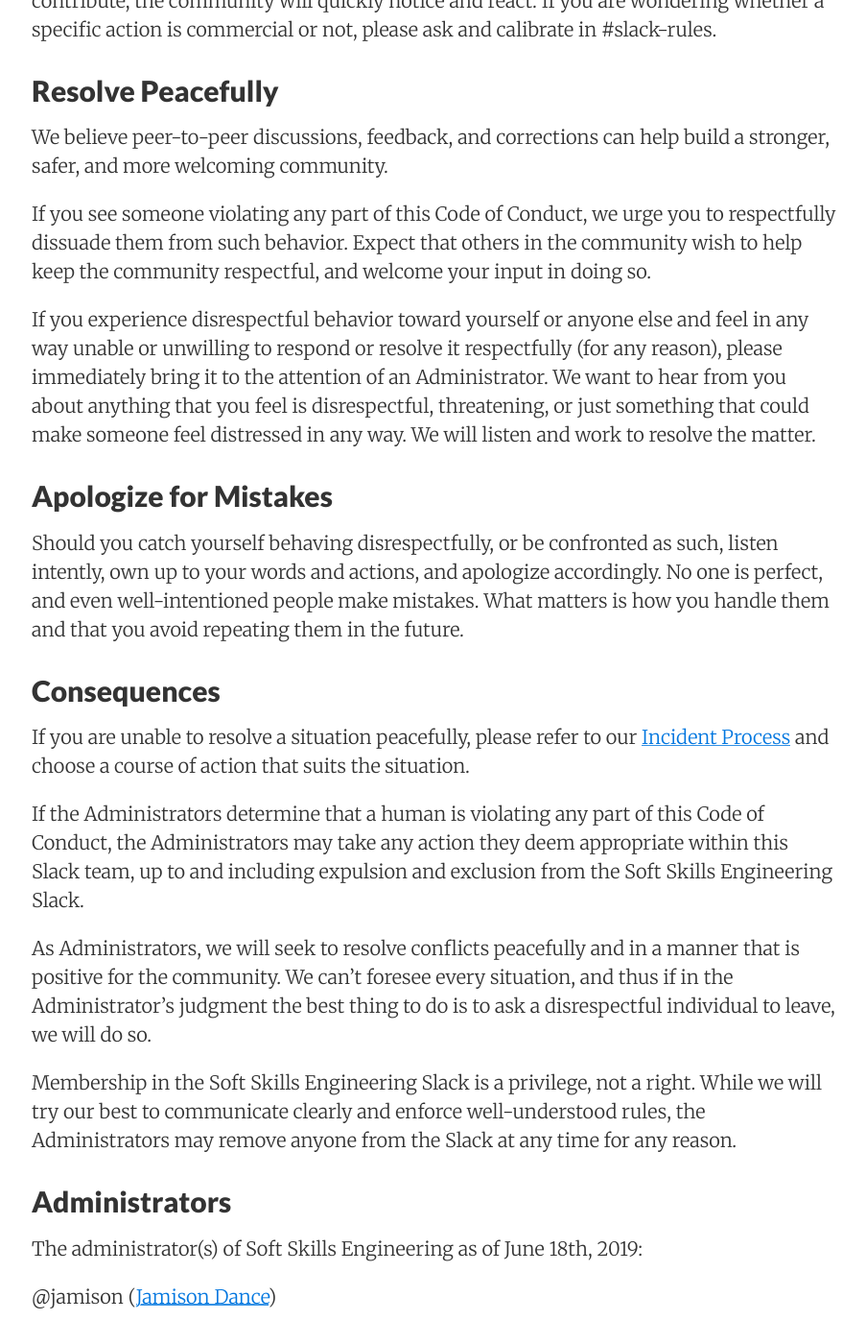
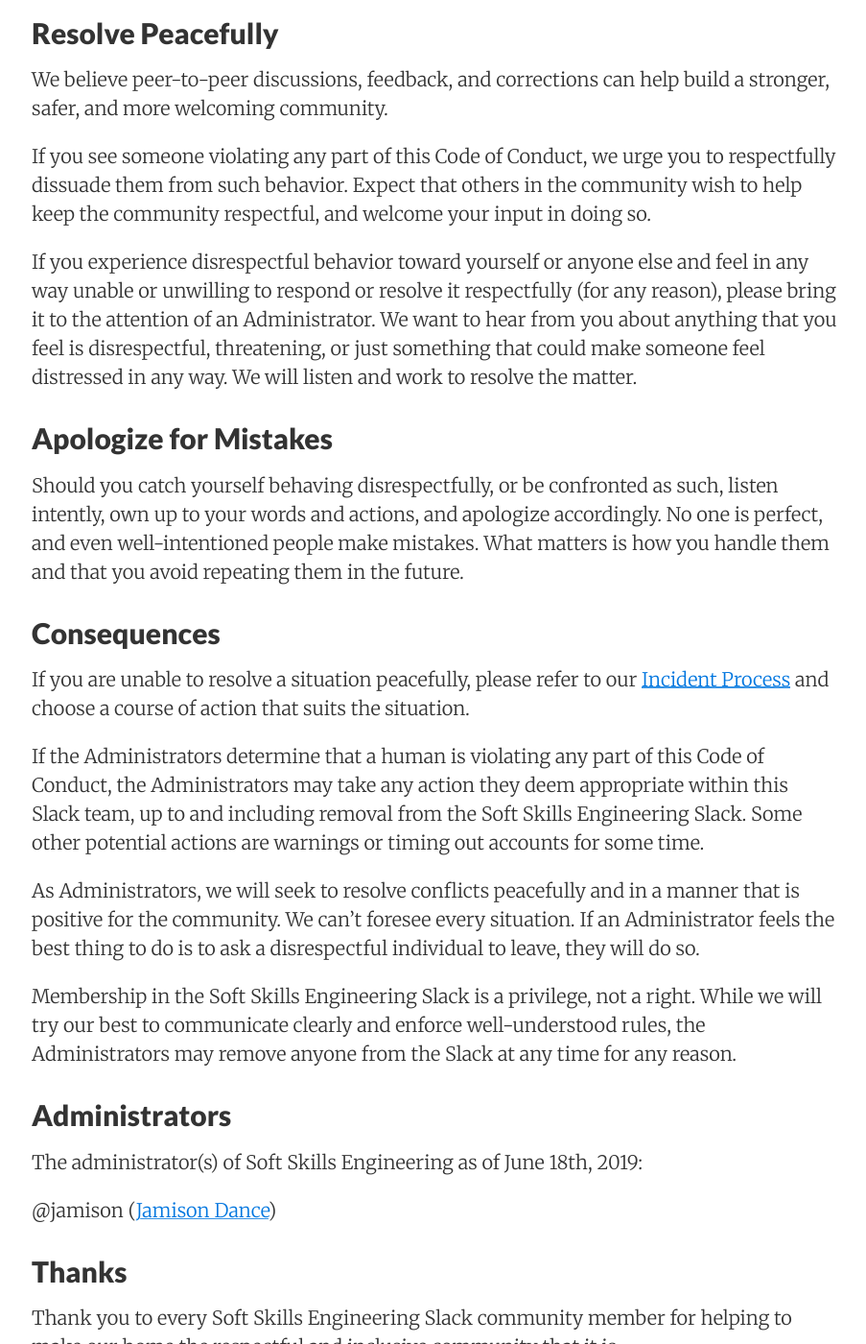
Before and after one commit to soft-skills-engineering/website, a Jekyll site: the page built from code-of-conduct.md, in a window 1280 px wide and 1400 px high, scrolled down 2564 px. Shown: the whole window at 96% size, without its empty margins (187-1090 px from the left). Built offline with Jekyll 4.4.1, drawn with Linux system fonts in a browser that asks for light colours; some of the changed text lies outside the part shown.

Commit message:
tweak Code of Conduct

```diff
--- a/code-of-conduct.md
+++ b/code-of-conduct.md
@@ -62,7 +60,7 @@ We believe peer-to-peer discussions, feedback, and corrections can help build a
 
 If you see someone violating any part of this Code of Conduct, we urge you to respectfully dissuade them from such behavior. Expect that others in the community wish to help keep the community respectful, and welcome your input in doing so.
 
-If you experience disrespectful behavior toward yourself or anyone else and feel in any way unable or unwilling to respond or resolve it respectfully (for any reason), please immediately bring it to the attention of an Administrator. We want to hear from you about anything that you feel is disrespectful, threatening, or just something that could make someone feel distressed in any way. We will listen and work to resolve the matter.
+If you experience disrespectful behavior toward yourself or anyone else and feel in any way unable or unwilling to respond or resolve it respectfully (for any reason), please bring it to the attention of an Administrator. We want to hear from you about anything that you feel is disrespectful, threatening, or just something that could make someone feel distressed in any way. We will listen and work to resolve the matter.
 
 ## Apologize for Mistakes
 
@@ -72,9 +70,9 @@ Should you catch yourself behaving disrespectfully, or be confronted as such, li
 
 If you are unable to resolve a situation peacefully, please refer to our [Incident Process](/incident-process) and choose a course of action that suits the situation.
 
-If the Administrators determine that a human is violating any part of this Code of Conduct, the Administrators may take any action they deem appropriate within this Slack team, up to and including expulsion and exclusion from the Soft Skills Engineering Slack.
+If the Administrators determine that a human is violating any part of this Code of Conduct, the Administrators may take any action they deem appropriate within this Slack team, up to and including removal from the Soft Skills Engineering Slack. Some other potential actions are warnings or timing out accounts for some time.
 
-As Administrators, we will seek to resolve conflicts peacefully and in a manner that is positive for the community. We can’t foresee every situation, and thus if in the Administrator's judgment the best thing to do is to ask a disrespectful individual to leave, we will do so.
+As Administrators, we will seek to resolve conflicts peacefully and in a manner that is positive for the community. We can’t foresee every situation. If an Administrator feels the best thing to do is to ask a disrespectful individual to leave, they will do so.
 
 Membership in the Soft Skills Engineering Slack is a privilege, not a right. While we will try our best to communicate clearly and enforce well-understood rules, the Administrators may remove anyone from the Slack at any time for any reason.
 
@@ -90,9 +88,6 @@ Thank you to every Soft Skills Engineering Slack community member for helping to
 
 Thank you to the [Rands Leadership Slack](https://github.com/randsleadershipslack/documents-and-resources/blob/master/code-of-conduct.md), which we cribbed this from.
 
-
-Special thanks to [Chicago Camps](http://chicagocamps.org/code-of-conduct/), YxYY ([Yes and Yes Yes](http://www.yesandyesyes.com/)), and Hillary Hartley for sharing their Code of Conduct with us. We consider them as examples to look up to and emulate. We also thank the YxYY community member [Tantek Çelik](http://tantek.com/), and the other organizers of [IndieWebCamp](http://indiewebcamp.com/) for creating and sharing the [Code of Conduct](http://indiewebcamp.com/code-of-conduct) on which this one is based. If you question the need for a Code of Conduct, please see [this](http://indiewebcamp.com/code-of-conduct-why).
-
-V1.1 of this Code of Conduct was published on June 18th, 2019.
+V1.2 of this Code of Conduct was published on June 18th, 2019.
 
 This Code of Conduct is released under the [CC0 public domain license](https://creativecommons.org/publicdomain/zero/1.0/).
```
Also changed, not shown: other parts of code-of-conduct.md (+2 -4 lines).
